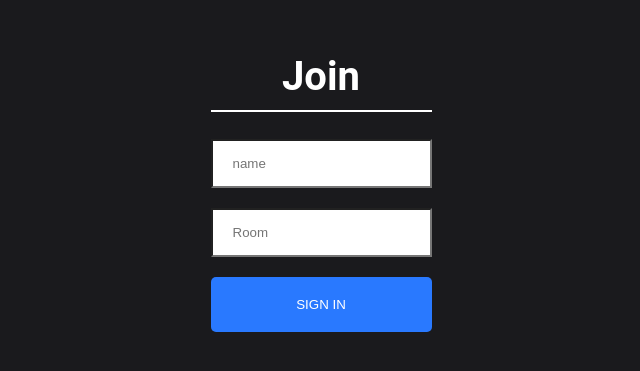
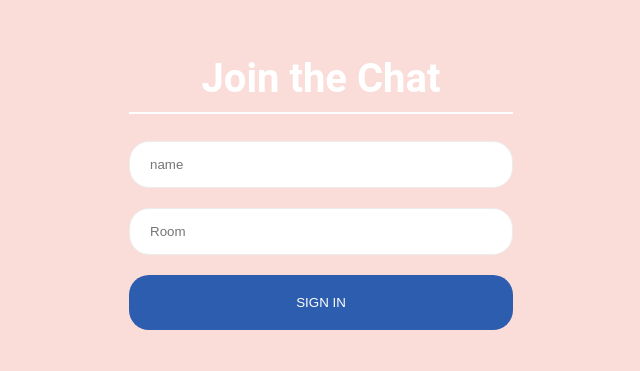
Before and after one commit to IRezig/Chat-app, a React (Create React App) app in the folder client/: page / in a window 1280 px wide. Shown: the part 221-592 px from the top of the page, without its empty margins (319-959 px from the left). Built offline with nearby package versions, Linux system fonts and the light colour scheme.

Commit message:
Modify : styling

```diff
--- a/client/public/index.html
+++ b/client/public/index.html
@@ -11,7 +11,7 @@
     />
     <link rel="apple-touch-icon" href="%PUBLIC_URL%/logo192.png" />
     <link rel="manifest" href="%PUBLIC_URL%/manifest.json" />
-    <title>React App</title>
+    <title>Chat App</title>
   </head>
   <body>
     <noscript>You need to enable JavaScript to run this app.</noscript>
--- a/client/src/components/Join/Join.css
+++ b/client/src/components/Join/Join.css
@@ -18,15 +18,17 @@ html, body {
   text-align: center;
   height: 100vh;
   align-items: center;
-  background-color: #1A1A1D;
+  background-color: #FADCD8;
 }
 
 .joinInnerContainer {
-  width: 20%;
+  width: 30%;
 }
 
 .joinInput {
-  border-radius: 0;
+  border: 1px solid #ececec;
+  border-radius: 20px;
+  color: #000;
   padding: 15px 20px;
   width: 100%;
 }
@@ -42,12 +44,16 @@ html, body {
   color: #fff !important;
   text-transform: uppercase;
   text-decoration: none;
-    background: #2979FF;
+  background: #2d5daf;
   padding: 20px;
   border-radius: 5px;
   display: inline-block;
   border: none;
+  border-radius: 20px;
   width: 100%;
+}
+.button:hover {
+  cursor: pointer;
 }
 
 .mt-20 {
--- a/client/src/components/Join/Join.jsx
+++ b/client/src/components/Join/Join.jsx
@@ -9,8 +9,8 @@ export default function Join() {
 
   return (
     <div className='joinOuterContainer'>
-      <div className='joinInnerrContainer'>
-        <h1 className='heading'>Join</h1>
+      <div className='joinInnerContainer'>
+        <h1 className='heading'>Join the Chat</h1>
         <div> <input placeholder='name' className='joinInput' type='text' onChange={(e) => setName(e.target.value)} /></div>
         <div> <input placeholder='Room' className='joinInput mt-20' type='text' onChange={(e) => setRoom(e.target.value) } /></div>
         <Link
```
Lines whose indentation alone changed are shown as unchanged.
